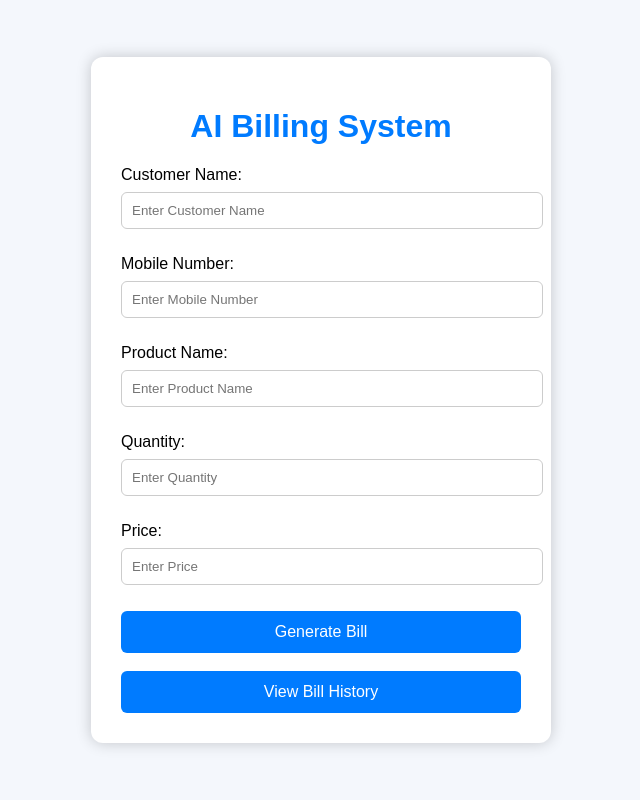
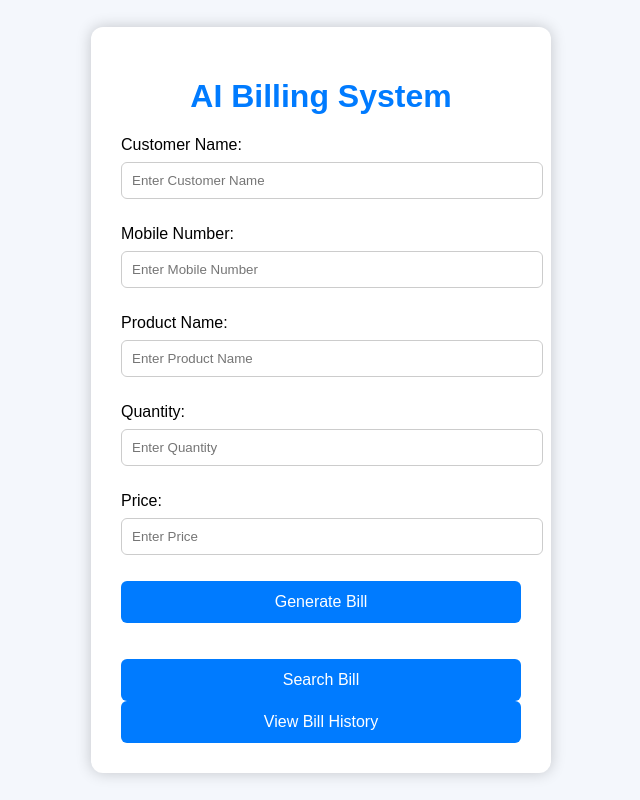
Before and after one commit to aibusiness0630-founder/AI-Billing, a Flask app: page / in a window 1280 px wide. Shown: the whole page, without its empty margins (319-959 px from the left). Run offline with Flask 3, Linux system fonts and the light colour scheme.

Commit message:
Day 13: Added Search and Delete Bill feature

```diff
--- a/app.py
+++ b/app.py
@@ -1,4 +1,4 @@
-from flask import Flask, render_template, request
+from flask import Flask, render_template, request, redirect
 from flask_sqlalchemy import SQLAlchemy
 
 app = Flask(__name__)
@@ -55,6 +55,24 @@ def history():
     bills = Bill.query.all()
     return render_template("history.html", bills=bills)
 
+@app.route("/search", methods=["GET", "POST"])
+def search():
+    bills = []
+
+    if request.method == "POST":
+        customer = request.form.get("customer")
+        bills = Bill.query.filter(
+            Bill.customer_name.ilike(f"%{customer}%")
+        ).all()
+
+    return render_template("search.html", bills=bills)
+@app.route("/delete/<int:id>")
+def delete(id):
+    bill = Bill.query.get_or_404(id)
+    db.session.delete(bill)
+    db.session.commit()
+    return redirect("/history")
+
 if __name__ == "__main__":
     with app.app_context():
         db.create_all()
--- a/templates/history.html
+++ b/templates/history.html
@@ -16,6 +16,7 @@
         <th>Quantity</th>
         <th>Price</th>
         <th>Total</th>
+        <th>Action</th>
     </tr>
 
     {% for bill in bills %}
@@ -27,6 +28,11 @@
         <td>{{ bill.quantity }}</td>
         <td>{{ bill.price }}</td>
         <td>{{ bill.total }}</td>
+        <td>
+    <a href="/delete/{{ bill.id }}">
+        <button>Delete</button>
+    </a>
+</td>
     </tr>
     {% endfor %}
 
--- a/templates/index.html
+++ b/templates/index.html
@@ -20,6 +20,11 @@
         <input type="number" name="price" placeholder="Enter Price"><br><br>
         <button type="submit">Generate Bill</button>
     </form>
+    <br><br>
+
+<a href="/search">
+    <button type="button">Search Bill</button>
+</a>
     <br>
 <a href="/history">
     <button type="button">View Bill History</button>
```
Also changed, not shown: templates/search.html (added, +37 -0 lines), instance/billing.db.
